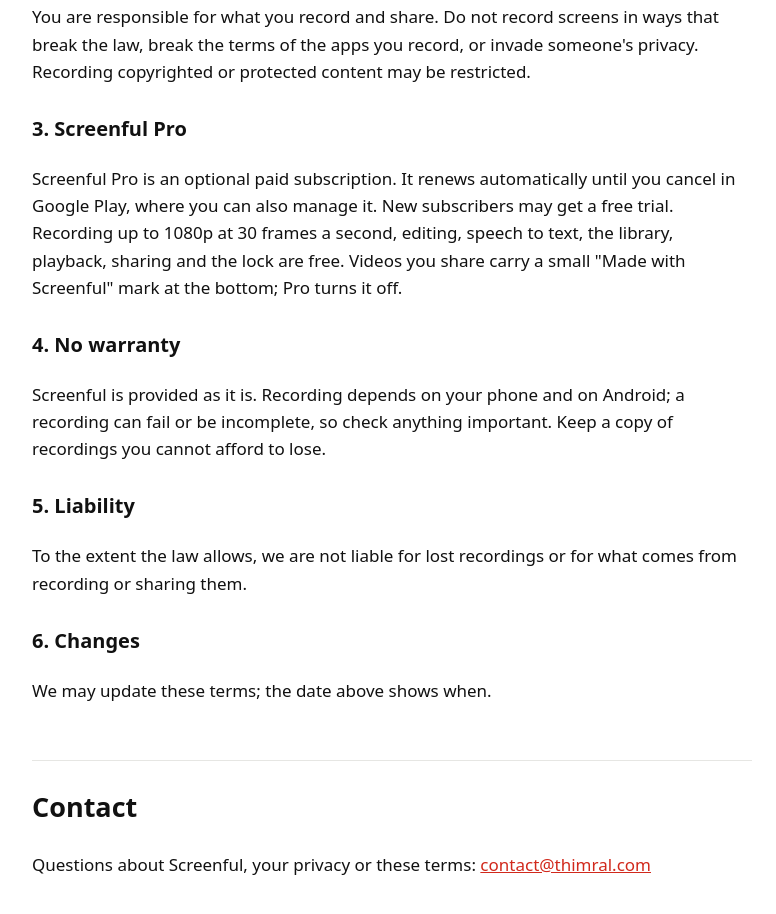
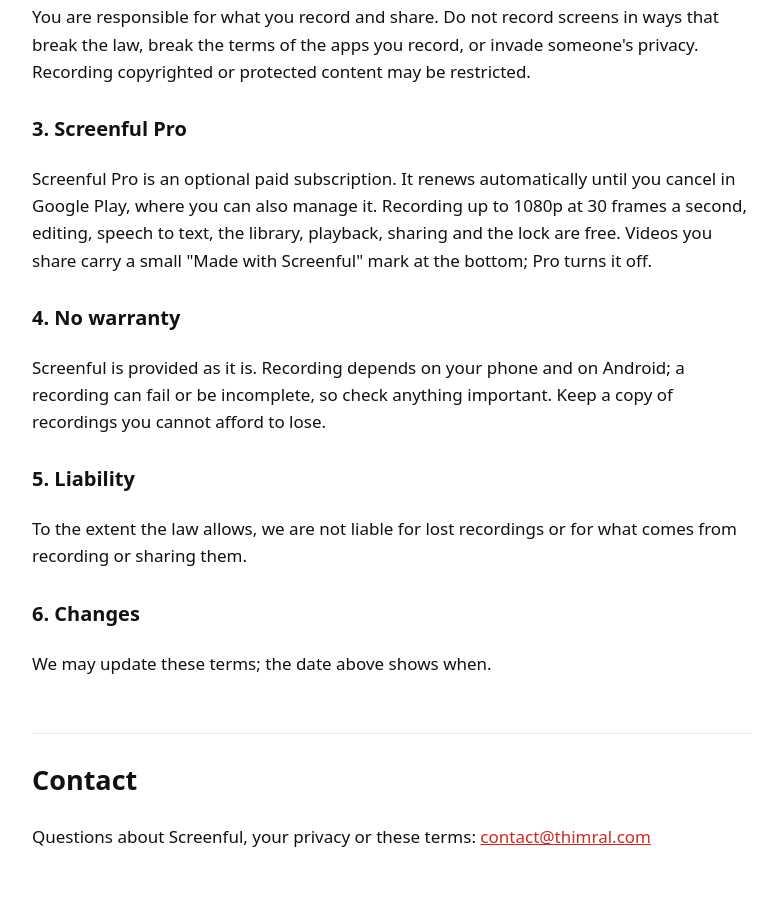
Before and after one commit to Thimral/screenful-policy, a plain HTML site: page index.html in a window 1280 px wide. Shown: the part 2633-3547 px from the top of the page, without its empty margins (248-1024 px from the left). After the commit the page ends 3524 px from the top, so only its background shows below. Drawn offline with Linux system fonts and the light colour scheme.

Commit message:
Terms: no free trial
Co-Authored-By: Claude Sonnet 5.5 <noreply@anthropic.com>
Claude-Session: https://claude.ai/code/session_017zFYnB5zzV6N6ugroMb4zJ

```diff
--- a/index.html
+++ b/index.html
@@ -37,7 +37,7 @@
 <h3>2. What you record</h3>
 <p>You are responsible for what you record and share. Do not record screens in ways that break the law, break the terms of the apps you record, or invade someone's privacy. Recording copyrighted or protected content may be restricted.</p>
 <h3>3. Screenful Pro</h3>
-<p>Screenful Pro is an optional paid subscription. It renews automatically until you cancel in Google Play, where you can also manage it. New subscribers may get a free trial. Recording up to 1080p at 30 frames a second, editing, speech to text, the library, playback, sharing and the lock are free. Videos you share carry a small "Made with Screenful" mark at the bottom; Pro turns it off.</p>
+<p>Screenful Pro is an optional paid subscription. It renews automatically until you cancel in Google Play, where you can also manage it. Recording up to 1080p at 30 frames a second, editing, speech to text, the library, playback, sharing and the lock are free. Videos you share carry a small "Made with Screenful" mark at the bottom; Pro turns it off.</p>
 <h3>4. No warranty</h3>
 <p>Screenful is provided as it is. Recording depends on your phone and on Android; a recording can fail or be incomplete, so check anything important. Keep a copy of recordings you cannot afford to lose.</p>
 <h3>5. Liability</h3>
```
